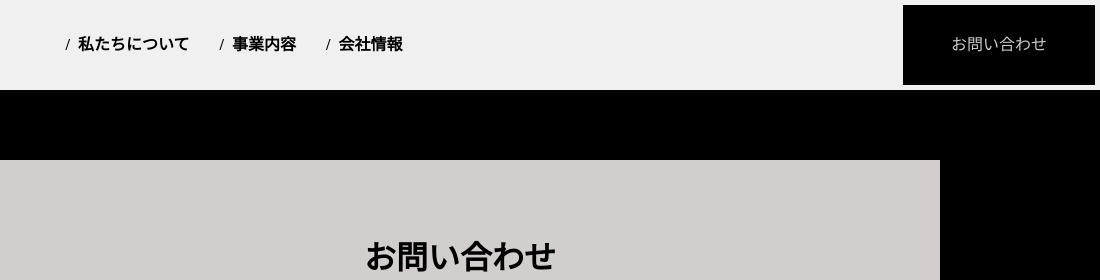
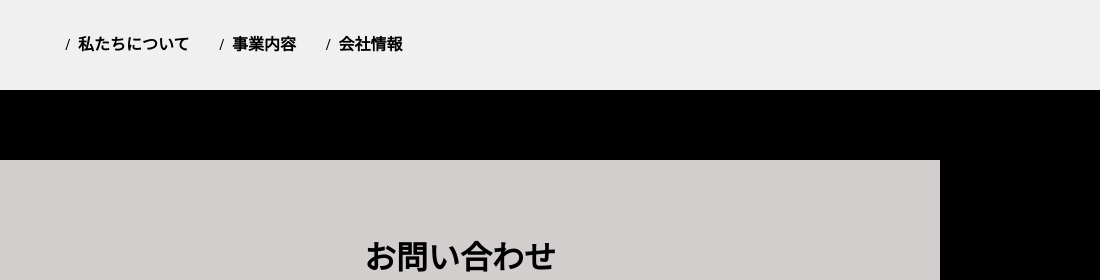
Before and after one commit to tomita-0722/portfolioSite, a plain HTML site: page content-1/contact/contact.html in a window 1280 px wide. Shown: the top 280 px of the page, 180-1280 px from the left. Drawn offline with nearby package versions, Linux system fonts and the light colour scheme.

Commit message:
お問い合わせ画面整えた

```diff
--- a/content-1/contact/contact.html
+++ b/content-1/contact/contact.html
@@ -30,7 +30,6 @@
                 </ul>
             </nav>
         </div>
-        <a href="./contact/contact.html" class="contact">お問い合わせ</a>
         <a href="./contact/contact.html" class="sp-contact"><span id="mail" class="material-symbols-outlined">
             mail
             </span></a>
--- a/content-1/contact/contact.scss
+++ b/content-1/contact/contact.scss
@@ -161,20 +161,6 @@ img {
             }
         }
     }
-
-    .contact {
-        width: 200px;
-        height: 80px;
-        background-color: black;
-        color: #ccc;
-        text-decoration: none;
-        line-height: 80px;
-        display: inline-block;
-        text-align: center;
-        margin-left: auto;
-        margin-top: 5px;
-        margin-right: 5px;
-    }
 }
 
 main {
@@ -332,3 +318,13 @@ footer {
         }
     }
 }
+
+@media screen and (max-width: 560px) {
+  .card {
+    width: 95%;
+    margin: 0 auto;
+    background-color: #d2cece;
+    margin-top: 70px;
+    margin-bottom: 50px;
+  }
+}
```
Also changed, not shown: content-1/contact/contact.css, 1 other file.
